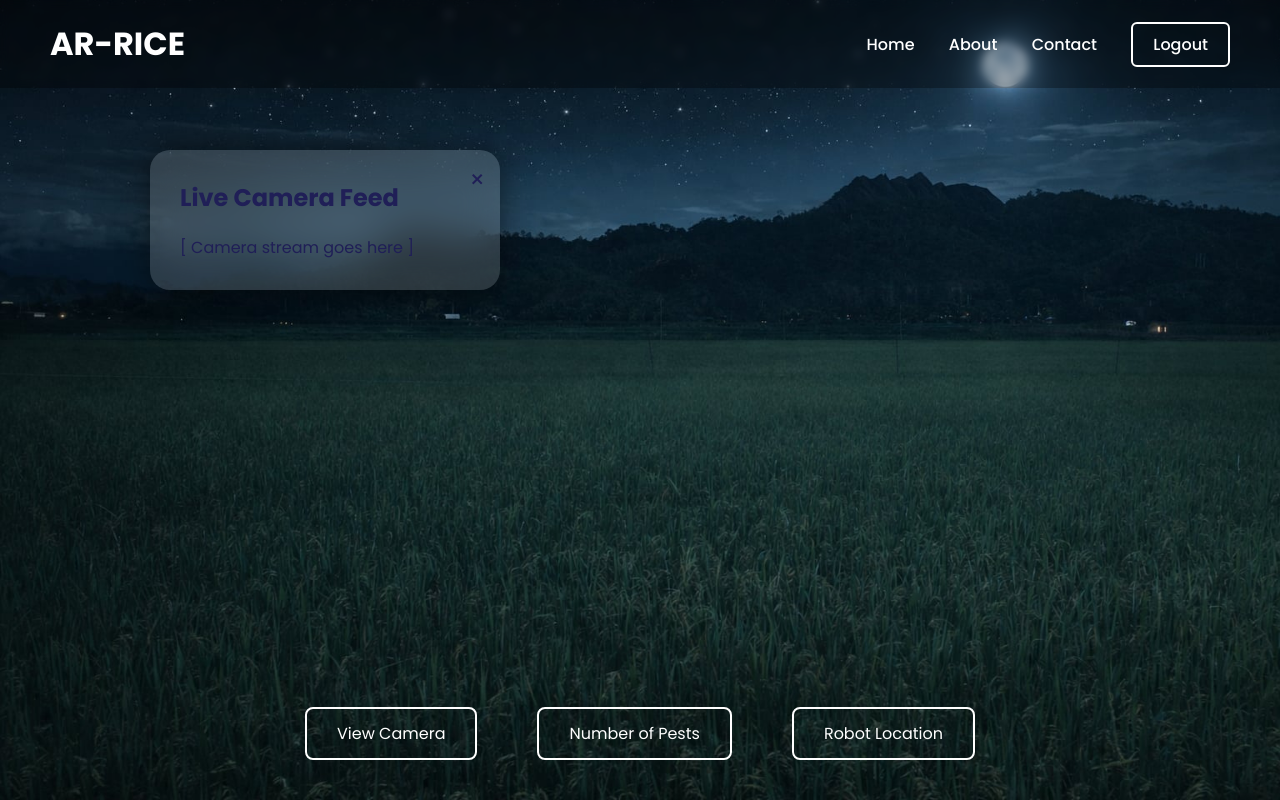
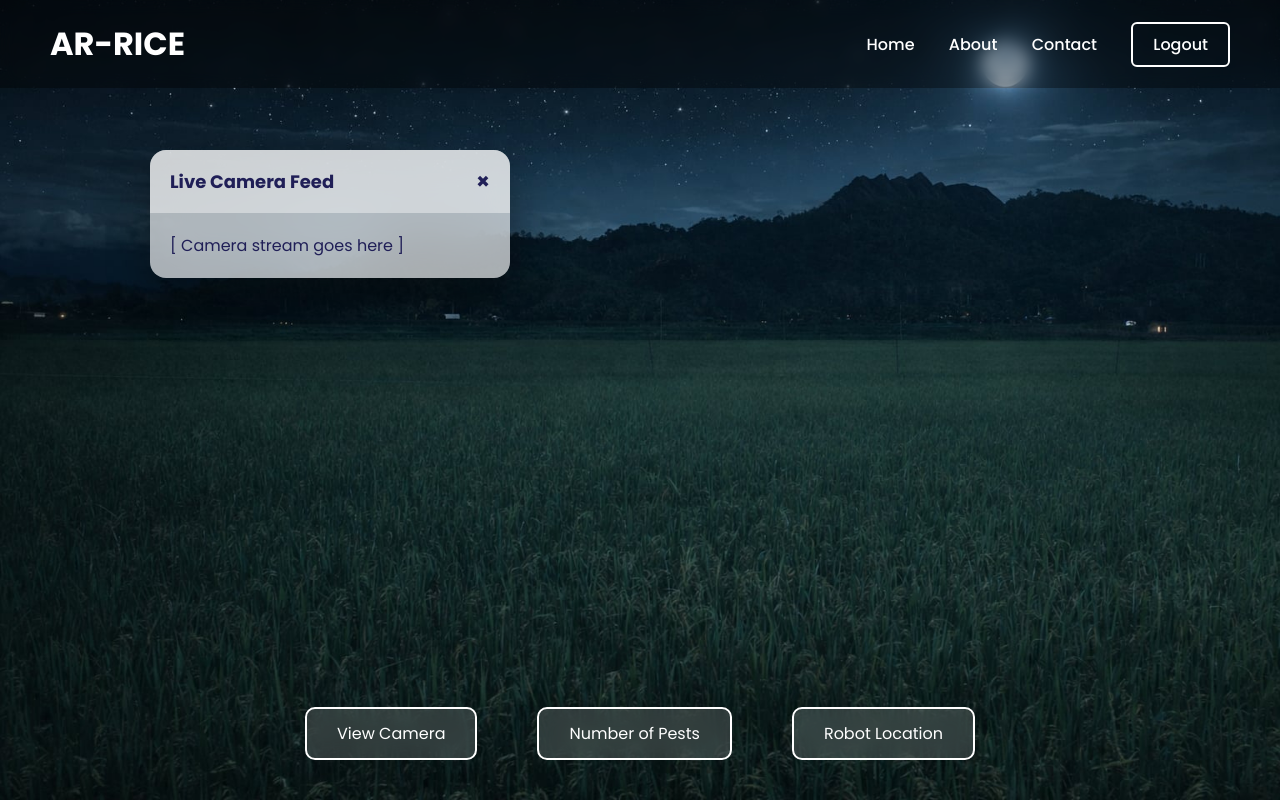
Before and after one commit to Rihil09/webie, a plain HTML site: page dashboard.html in a window 1280 px wide. Both pictures are taken after a click on the button "View Camera". Drawn offline with Linux system fonts and the light colour scheme; no server answers.

Commit message:
asdfasdfdasfasdf

```diff
--- a/dashboard.html
+++ b/dashboard.html
@@ -8,7 +8,7 @@
 </head>
 <body>
 
-  <!-- HEADER -->
+  <!-- ================= HEADER ================= -->
   <header>
     <h2 class="logo">AR-RICE</h2>
     <nav class="navigation">
@@ -19,7 +19,7 @@
     </nav>
   </header>
 
-  <!-- CENTER TEXT -->
+  <!-- ================= CENTER TEXT ================= -->
   <div class="center-text">
     <h1>WELCOME FARMER!</h1>
     <p>
@@ -28,38 +28,50 @@
     </p>
   </div>
 
-  <!-- BOTTOM BUTTONS -->
+  <!-- ================= BOTTOM BUTTONS ================= -->
   <div class="bottom-controls">
     <button class="control-btn" data-popup="camera">View Camera</button>
     <button class="control-btn" data-popup="pests">Number of Pests</button>
     <button class="control-btn" data-popup="location">Robot Location</button>
   </div>
 
-  <!-- POPUPS -->
+  <!-- ================= POPUPS ================= -->
+
+  <!-- CAMERA -->
   <div class="popup-box" id="camera">
-    <span class="popup-close">&times;</span>
-    <h2>Live Camera Feed</h2>
+    <div class="popup-header">
+      <h2>Live Camera Feed</h2>
+      <span class="popup-close">&times;</span>
+    </div>
     <div class="popup-content">
       <p>[ Camera stream goes here ]</p>
     </div>
   </div>
 
+  <!-- PESTS -->
   <div class="popup-box" id="pests">
-    <span class="popup-close">&times;</span>
-    <h2>Detected Pests</h2>
+    <div class="popup-header">
+      <h2>Detected Pests</h2>
+      <span class="popup-close">&times;</span>
+    </div>
     <div class="popup-content">
       <p>Number of pests detected: <strong>12</strong></p>
     </div>
   </div>
 
+  <!-- LOCATION -->
   <div class="popup-box" id="location">
-    <span class="popup-close">&times;</span>
-    <h2>Robot Location</h2>
+    <div class="popup-header">
+      <h2>Robot Location</h2>
+      <span class="popup-close">&times;</span>
+    </div>
     <div class="popup-content">
       <p>Current location: <strong>Field Zone A3</strong></p>
     </div>
   </div>
 
+  <!-- SCRIPT -->
   <script type="module" src="script.js"></script>
+
 </body>
 </html>
--- a/style.css
+++ b/style.css
@@ -10,9 +10,11 @@
 body {
     min-height: 100vh;
     background: url('facka.jpeg') no-repeat center center/cover;
+    overflow: hidden;
 }
 
-/* HEADER */
+/* ================= HEADER ================= */
+
 header {
     position: fixed;
     top: 0;
@@ -21,9 +23,9 @@ header {
     display: flex;
     justify-content: space-between;
     align-items: center;
-    background: rgba(0,0,0,0.3);
-    backdrop-filter: blur(5px);
-    z-index: 100;
+    background: rgba(0,0,0,0.35);
+    backdrop-filter: blur(8px);
+    z-index: 1000;
 }
 
 .logo {
@@ -56,7 +58,8 @@ header {
     color: #201f57;
 }
 
-/* CENTER TEXT */
+/* ================= CENTER TEXT ================= */
+
 .center-text {
     position: absolute;
     top: 50%;
@@ -64,6 +67,7 @@ header {
     transform: translate(-50%, -50%);
     text-align: center;
     color: white;
+    transition: opacity 0.4s ease;
 }
 
 .center-text h1 {
@@ -75,7 +79,8 @@ header {
     margin-top: 10px;
 }
 
-/* BOTTOM BUTTONS */
+/* ================= BOTTOM BUTTONS ================= */
+
 .bottom-controls {
     position: fixed;
     bottom: 40px;
@@ -83,17 +88,19 @@ header {
     display: flex;
     justify-content: center;
     gap: 60px;
+    z-index: 500;
 }
 
 .control-btn {
     padding: 12px 30px;
-    background: transparent;
+    background: rgba(255,255,255,0.15);
     border: 2px solid #fff;
     color: #fff;
     font-size: 1em;
-    border-radius: 8px;
+    border-radius: 10px;
     cursor: pointer;
-    transition: 0.3s;
+    backdrop-filter: blur(10px);
+    transition: 0.3s ease;
 }
 
 .control-btn:hover {
@@ -101,47 +108,73 @@ header {
     color: #201f57;
 }
 
-/* POPUPS */
+/* ================= POPUPS ================= */
+
 .popup-box {
-    position: fixed;
+    position: absolute;   /* IMPORTANT for smooth drag */
     top: 150px;
     left: 150px;
-    width: 350px;
-    background: rgba(255,255,255,0.15);
-    backdrop-filter: blur(20px);
-    border-radius: 20px;
-    padding: 30px;
+    width: 360px;
+
+    background: rgba(255, 255, 255, 0.65);
+    backdrop-filter: blur(25px);
+    border-radius: 16px;
+
+    box-shadow: 0 20px 40px rgba(0,0,0,0.4);
     color: #201f57;
-    box-shadow: 0 0 30px rgba(0,0,0,0.5);
+
     opacity: 0;
-    transform: scale(0.7);
-    transition: opacity 0.3s ease, transform 0.3s ease;
-    cursor: grab;
+    transform: scale(0.8);
+    pointer-events: none;
+
+    transition:
+        opacity 0.25s ease,
+        transform 0.25s ease;
+
     z-index: 200;
 }
 
+/* ACTIVE STATE */
 .popup-box.active {
-    display: block;
     opacity: 1;
     transform: scale(1);
+    pointer-events: auto;
 }
 
+/* ================= POPUP HEADER ================= */
 
-.popup-box h2 {
-    margin-bottom: 20px;
+.popup-header {
+    display: flex;
+    justify-content: space-between;
+    align-items: center;
+    padding: 15px 20px;
+    background: rgba(255,255,255,0.4);
+    border-top-left-radius: 16px;
+    border-top-right-radius: 16px;
+    cursor: grab;
+}
+
+.popup-header h2 {
+    font-size: 18px;
 }
 
 .popup-close {
-    position: absolute;
-    top: 12px;
-    right: 15px;
-    font-size: 1.5em;
+    font-size: 22px;
     cursor: pointer;
+    font-weight: bold;
 }
 
-.popup-box {
+/* ================= POPUP CONTENT ================= */
+
+.popup-content {
+    padding: 20px;
+}
+
+/* ================= DRAG FIX ================= */
+
+.popup-box,
+.popup-header {
+    user-select: none;
     -webkit-user-select: none;
-    -moz-user-select: none;
-    -ms-user-select: none;
-    user-select: none;
+    touch-action: none;
 }
```
